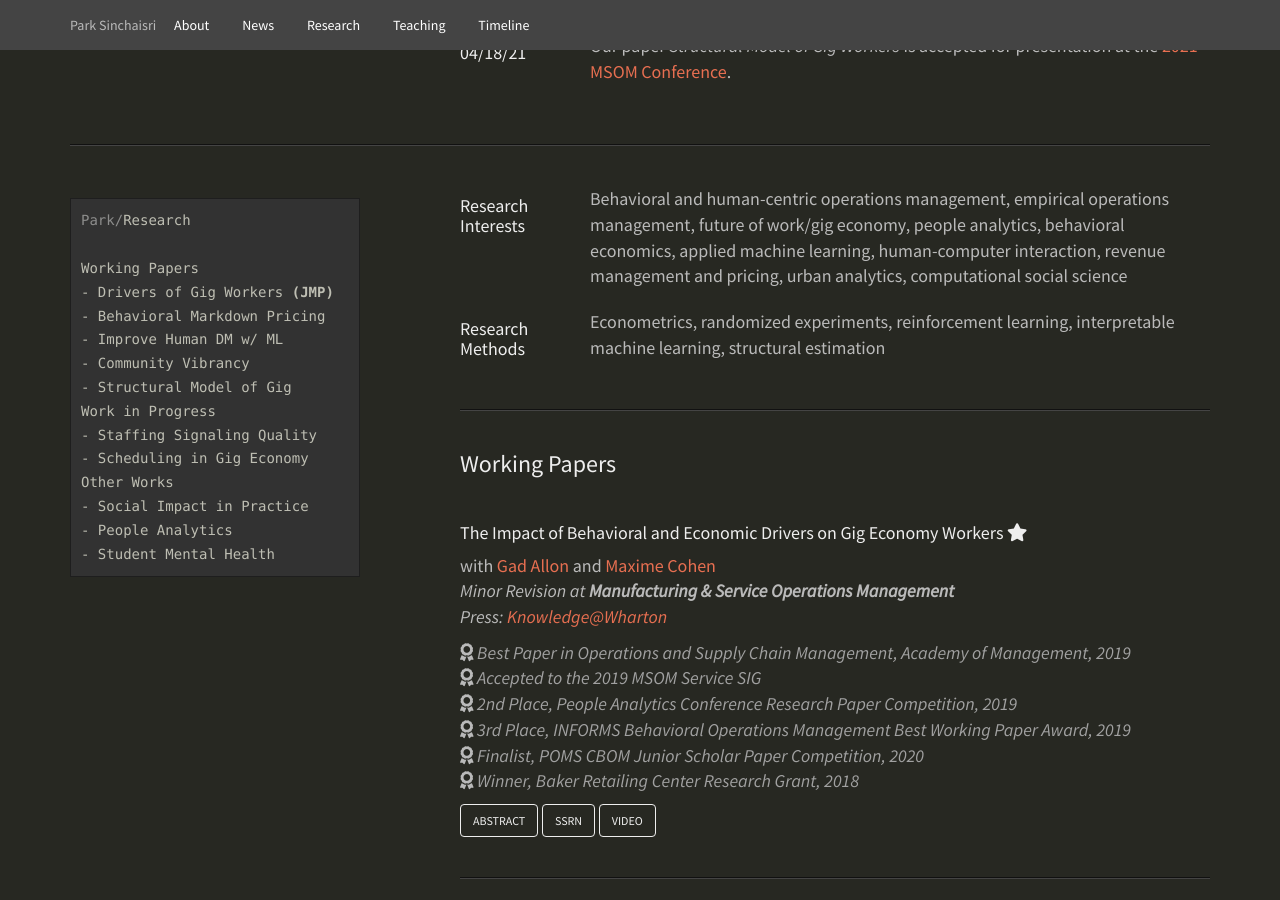
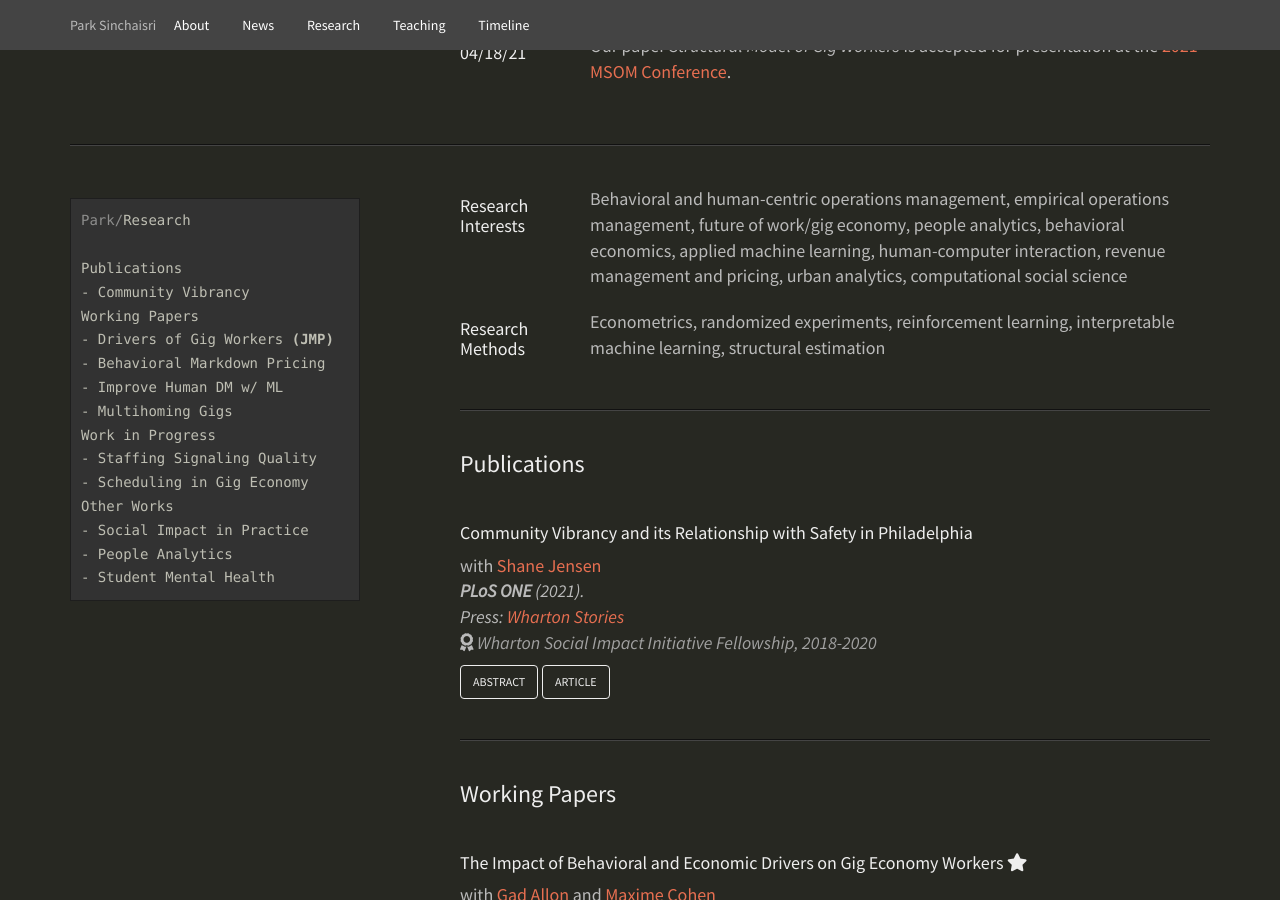
Before and after one commit to parksinchaisri/parksinchaisri.github.io, a Jekyll site: the page index.html, which Jekyll copies as it is, in a window 1280 px wide and 900 px high, scrolled down 1307 px. Built offline with Jekyll 4.4.1, drawn with Linux system fonts in a browser that asks for light colours; some web fonts are replaced; some of the changed text lies outside the part shown.

Commit message:
Publications 2022/01

```diff
--- a/index.html
+++ b/index.html
@@ -208,12 +208,13 @@
             <span class="prompt">Park/</span>Research<br><br> <!--wichinpong:~/$-->
             <div id="projects-nav">
               <ul class="nav">
+                <li class=""><a href="#published">Publications</a></li>
+                <li class=""><a href="#blockparty">- Community Vibrancy</a></li>
                 <li class=""><a href="#working">Working Papers</a></li>
                 <li class=""><a href="#gigdrivers">- Drivers of Gig Workers <b>(JMP)</b></a></li>
                 <li class=""><a href="#markdown">- Behavioral Markdown Pricing</a></li>
                 <li class=""><a href="#tips">- Improve Human DM w/ ML</a></li>
-                <li class=""><a href="#blockparty">- Community Vibrancy</a></li>
-                <li class=""><a href="#structural">- Structural Model of Gig</a></li>
+                <li class=""><a href="#structural">- Multihoming Gigs</a></li>
                 <li class=""><a href="#workinprogress">Work in Progress</a></li>
                 <li class=""><a href="#staffing">- Staffing Signaling Quality</a></li>
                 <li class=""><a href="#telehealth">- Scheduling in Gig Economy</a></li>
@@ -242,6 +243,27 @@
               <dd class="col-sm-10">Econometrics, randomized experiments, reinforcement learning, interpretable machine learning, structural estimation</dd><!--Monte Carlo simulations, Bayesian statistics, spatial analysis,-->
           </dl>
           <hr>
+          <a class="anchor" id="published"></a>
+          <h3>Publications</h3>
+          <br>
+          <a class="anchor" id="blockparty"></a>
+          <h4>Community Vibrancy and its Relationship with Safety in Philadelphia</h4>
+          with <a class="hidelink" target="_blank" href="http://www-stat.wharton.upenn.edu/~stjensen/">Shane Jensen</a><br>
+          <p class="mb-0"><em><b>PLoS ONE</b> (2021).</em>
+          <br><em>Press: <a class="hidelink" href="https://socialimpact.wharton.upenn.edu/story/wise-fellows-use-real-world-data-to-help-inform-philadelphia-city-policy/" target="_blank">Wharton Stories</a></em>
+          <br> <i class="fas fa-award"></i><a class="lowkey"> Wharton Social Impact Initiative Fellowship, 2018-2020</a>
+          <p>
+          <a class="btn btn-default" data-toggle="collapse" href="#abstractblock" role="button" aria-expanded="false" aria-controls="collapseExample">
+          abstract
+          </a>
+          <a href="https://doi.org/10.1371/journal.pone.0257530" class="btn btn-default" target="_blank" role="button">Article</a>
+          </p>
+          <div class="collapse" id="abstractblock">
+          <div class="card card-body">
+          <blockquote class="blockquote"> To what extent can the strength of a local urban community impact neighborhood safety? We construct measures of community vibrancy based on a unique dataset of block party permit approvals from the City of Philadelphia. Our first measure captures the overall volume of block party events in a neighborhood whereas our second measure captures differences in the type (regular versus spontaneous) of block party activities. We use both regression modeling and propensity score matching to control for the economic, demographic and land use characteristics of the surrounding neighborhood when examining the relationship between crime and our two measures of community vibrancy. We conduct our analysis on aggregate levels of crime and community vibrancy from 2006 to 2015 as well as the trends in community vibrancy and crime over this time period. We find that neighborhoods with a higher number of block parties have a significantly higher crime rate, while those holding a greater proportion of spontaneous block party events have a significantly lower crime rate. We also find that neighborhoods which have an increase in the proportion of spontaneous block parties over time are significantly more likely to have a decreasing trend in total crime incidence over that same time period.</blockquote></div>
+          </div>
+          <hr>
+
           <a class="anchor" id="working"></a>
           <h3>Working Papers</h3>
           <br>
@@ -319,28 +341,9 @@ abstract
       A key aspect of human intelligence is their ability to convey their knowledge to others in succinct forms. However, despite their predictive power, current machine learning models are largely blackboxes, making it difficult for humans to extract useful insights. Focusing on sequential decision-making, we design a novel machine learning algorithm that conveys its insights to humans in the form of interpretable "tips". Our algorithm selects the tip that best bridges the gap in performance between human users and the optimal policy. We evaluate our approach through a series of randomized controlled user studies where participants manage a virtual kitchen. Our experiments show that the tips generated by our algorithm can significantly improve human performance relative to intuitive baselines. In addition, we discuss a number of empirical insights that can help inform the design of algorithms intended for human-AI interfaces. For instance, we find evidence that participants do not simply blindly follow our tips; instead, they combine them with their own experience to discover additional strategies for improving performance.
 </blockquote></div>
 </div>
-
-          <hr>
-
-          <a class="anchor" id="blockparty"></a>
-          <h4>Community Vibrancy and its Relationship with Safety in Philadelphia</h4>
-          with <a class="hidelink" target="_blank" href="http://www-stat.wharton.upenn.edu/~stjensen/">Shane Jensen</a><br>
-  <p class="mb-0"><em>Accepted at <b>PLoS One</b></em>
-  <br><em>Press: <a class="hidelink" href="https://socialimpact.wharton.upenn.edu/story/wise-fellows-use-real-world-data-to-help-inform-philadelphia-city-policy/" target="_blank">Wharton Stories</a></em>
-  <br> <i class="fas fa-award"></i><a class="lowkey"> Wharton Social Impact Initiative Fellowship, 2018-2020</a>
-<p>
-<a class="btn btn-default" data-toggle="collapse" href="#abstractblock" role="button" aria-expanded="false" aria-controls="collapseExample">
-abstract
-</a>
-<a href="files/blockparty.pdf" class="btn btn-default" target="_blank" role="button">PDF</a>
-</p>
-<div class="collapse" id="abstractblock">
-<div class="card card-body">
-    <blockquote class="blockquote"> To what extent can the strength of a local urban community impact neighborhood safety? We construct measures of community vibrancy based on a unique dataset of block party permit approvals from the City of Philadelphia. Our first measure captures the overall volume of block party events in a neighborhood whereas our second measure captures differences in the type (regular versus spontaneous) of block party activities. We use both regression modeling and propensity score matching to control for the economic, demographic and land use characteristics of the surrounding neighborhood when examining the relationship between crime and our two measures of community vibrancy. We conduct our analysis on aggregate levels of crime and community vibrancy from 2006 to 2015 as well as the trends in community vibrancy and crime over this time period. We find that neighborhoods with a higher number of block parties have a significantly higher crime rate, while those holding a greater proportion of spontaneous block party events have a significantly lower crime rate. We also find that neighborhoods which have an increase in the proportion of spontaneous block parties over time are significantly more likely to have a decreasing trend in total crime incidence over that same time period.</blockquote></div>
-</div>
 <hr>
 <a class="anchor" id="structural"></a>
-<h4>The Structural Behavioral Model of Gig Economy Workers</h4>
+<h4>Managing Multihoming Workers in the Gig Economy</h4>
 <p class="mb-0">with <a class="hidelink" target="_blank" href="https://oid.wharton.upenn.edu/profile/gadallon/">Gad Allon</a>, <a class="hidelink" target="_blank" href="https://maxccohen.github.io/">Maxime Cohen</a>, and <a class="hidelink" target="_blank" href="https://oid.wharton.upenn.edu/profile/kenmoon/">Ken Moon</a></p>
 <p class="mb-0"><em>In preparation to submit to <b>Management Science</b></em><br>
   <i class="fas fa-award"></i><a class="lowkey"> Accepted to the INFORMS Revenue Management and Pricing Conference 2021</a><br>
```
Also changed, not shown: 2 other files.
